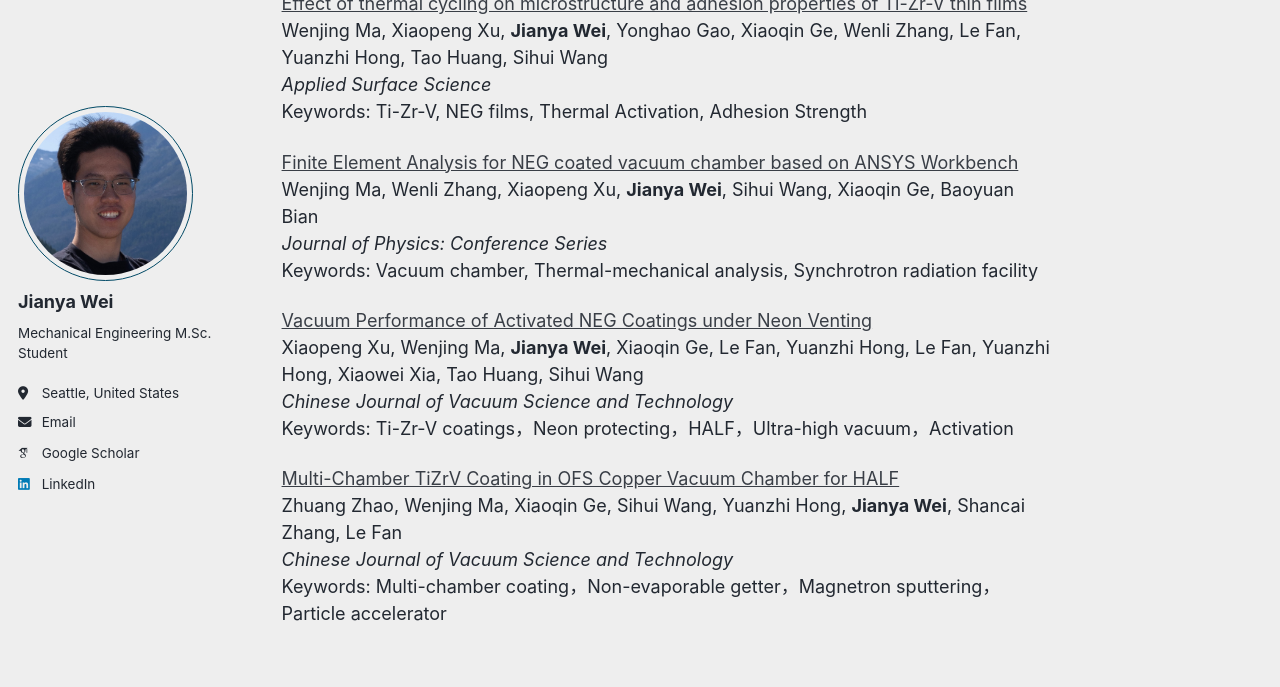
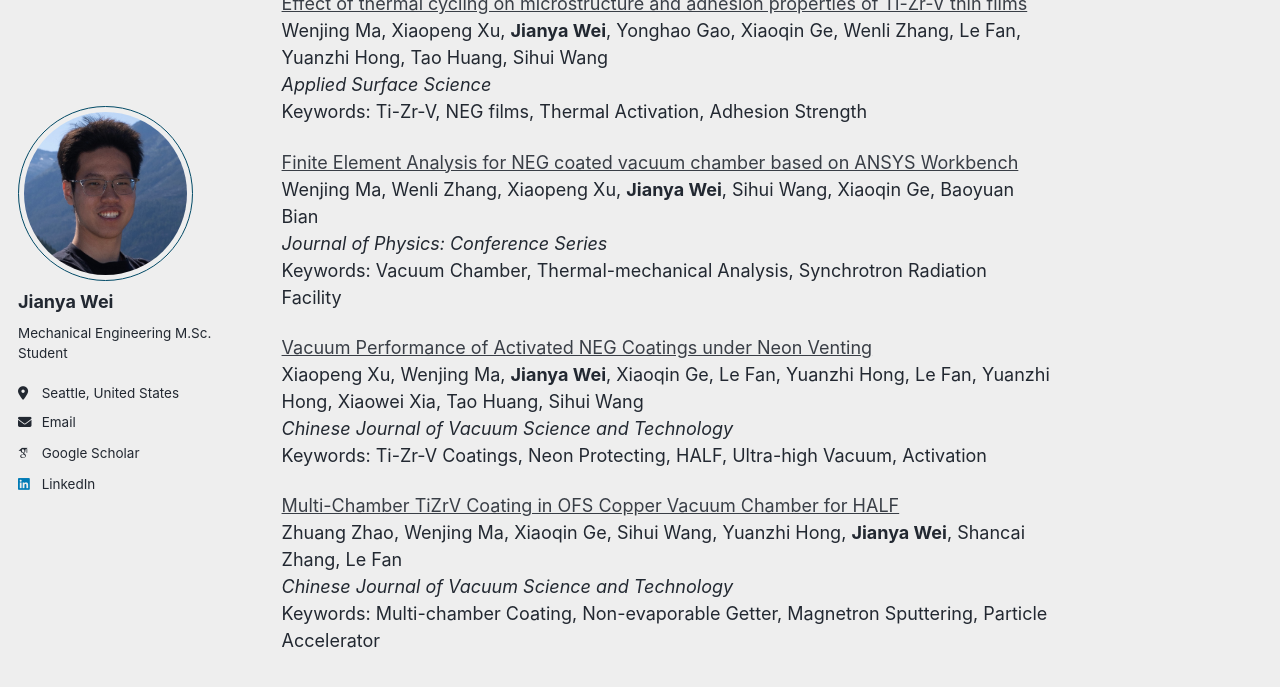
Before and after one commit to jywei02/jywei02.github.io, a Jekyll site: the page built from _pages/about.md, in a window 1280 px wide and 900 px high, scrolled down 592 px. Shown: the top 687 px of the window. Built offline with Jekyll 4.4.1, drawn with Linux system fonts in a browser that asks for light colours; some web fonts are replaced.

```diff
--- a/_pages/about.md
+++ b/_pages/about.md
@@ -26,14 +26,14 @@ Keywords: Ti-Zr-V, NEG films, Thermal Activation, Adhesion Strength
 [Finite Element Analysis for NEG coated vacuum chamber based on ANSYS Workbench](https://iopscience.iop.org/article/10.1088/1742-6596/2687/8/082025)
 Wenjing Ma, Wenli Zhang, Xiaopeng Xu, **Jianya Wei**, Sihui Wang, Xiaoqin Ge, Baoyuan Bian
 *Journal of Physics: Conference Series*
-Keywords: Vacuum chamber, Thermal-mechanical analysis, Synchrotron radiation facility
+Keywords: Vacuum Chamber, Thermal-mechanical Analysis, Synchrotron Radiation Facility
 
 [Vacuum Performance of Activated NEG Coatings under Neon Venting](http://cjvst.cvs.org.cn/en/article/doi/10.13922/j.cnki.cjvst.202305002)
 Xiaopeng Xu, Wenjing Ma, **Jianya Wei**, Xiaoqin Ge, Le Fan, Yuanzhi Hong, Le Fan, Yuanzhi Hong, Xiaowei Xia, Tao Huang, Sihui Wang
 *Chinese Journal of Vacuum Science and Technology*
-Keywords: Ti-Zr-V coatings，Neon protecting，HALF，Ultra-high vacuum，Activation
+Keywords: Ti-Zr-V Coatings, Neon Protecting, HALF, Ultra-high Vacuum, Activation
 
 [Multi-Chamber TiZrV Coating in OFS Copper Vacuum Chamber for HALF](https://www.cpsjournals.cn/article/doi/10.13922/j.cnki.cjvst.202207022?viewType=HTML)
 Zhuang Zhao, Wenjing Ma, Xiaoqin Ge, Sihui Wang, Yuanzhi Hong, **Jianya Wei**, Shancai Zhang, Le Fan
 *Chinese Journal of Vacuum Science and Technology*
-Keywords: Multi-chamber coating，Non-evaporable getter，Magnetron sputtering，Particle accelerator
+Keywords: Multi-chamber Coating, Non-evaporable Getter, Magnetron Sputtering, Particle Accelerator
```
